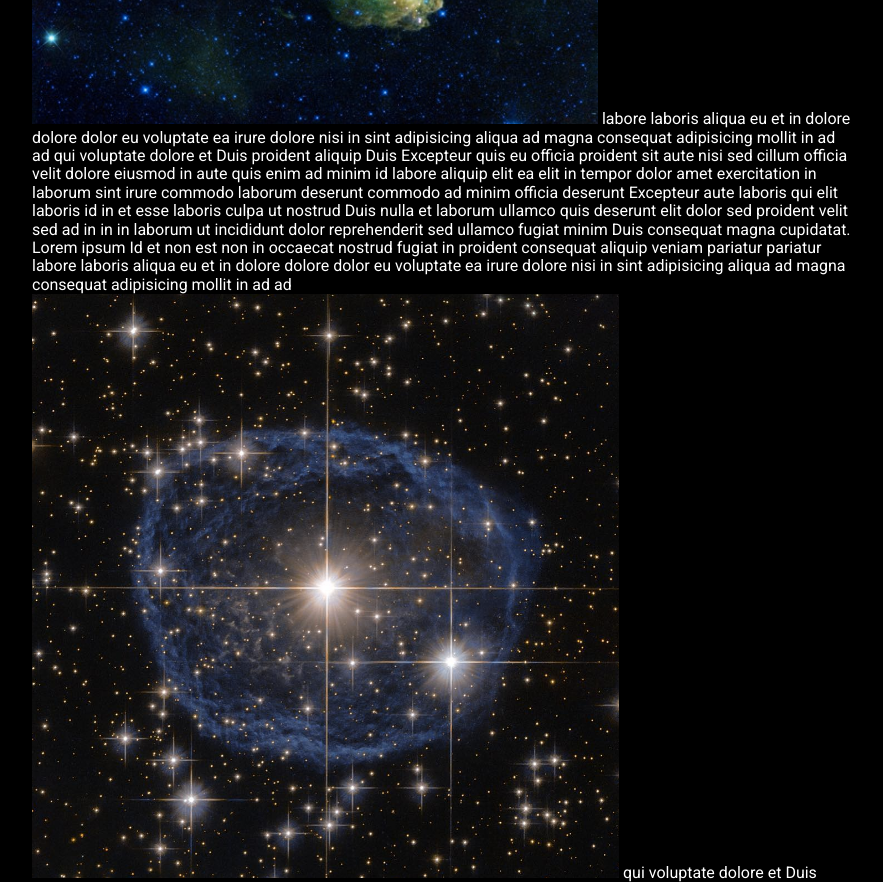
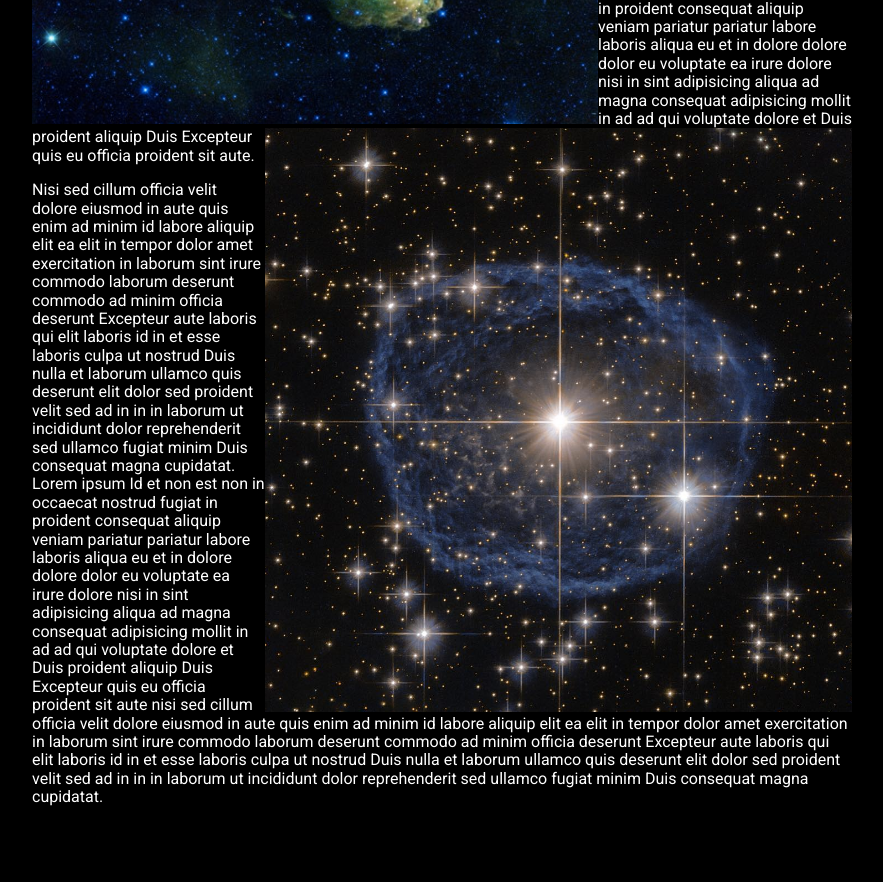
Before and after one commit to CallistoCF/Test_Repo, a plain HTML site: page css_layout_exercises-master/float-exercise.html in a window 1280 px wide. Shown: the part 580-1462 px from the top of the page, without its empty margins (198-1081 px from the left). After the commit the page ends 1402 px from the top, so only its background shows below. Drawn offline with nearby package versions, Linux system fonts and the light colour scheme.

Commit message:
Float Property 1.5.4
5 minutes! whoo-hoo!

```diff
--- a/css_layout_exercises-master/styles/float-page.css
+++ b/css_layout_exercises-master/styles/float-page.css
@@ -10,3 +10,11 @@ main {
   margin-left: auto;
   margin-right: auto;
 }
+
+img {
+	float: left;
+}
+
+[src *= "nebula2"]{
+	float:right;
+}
```
